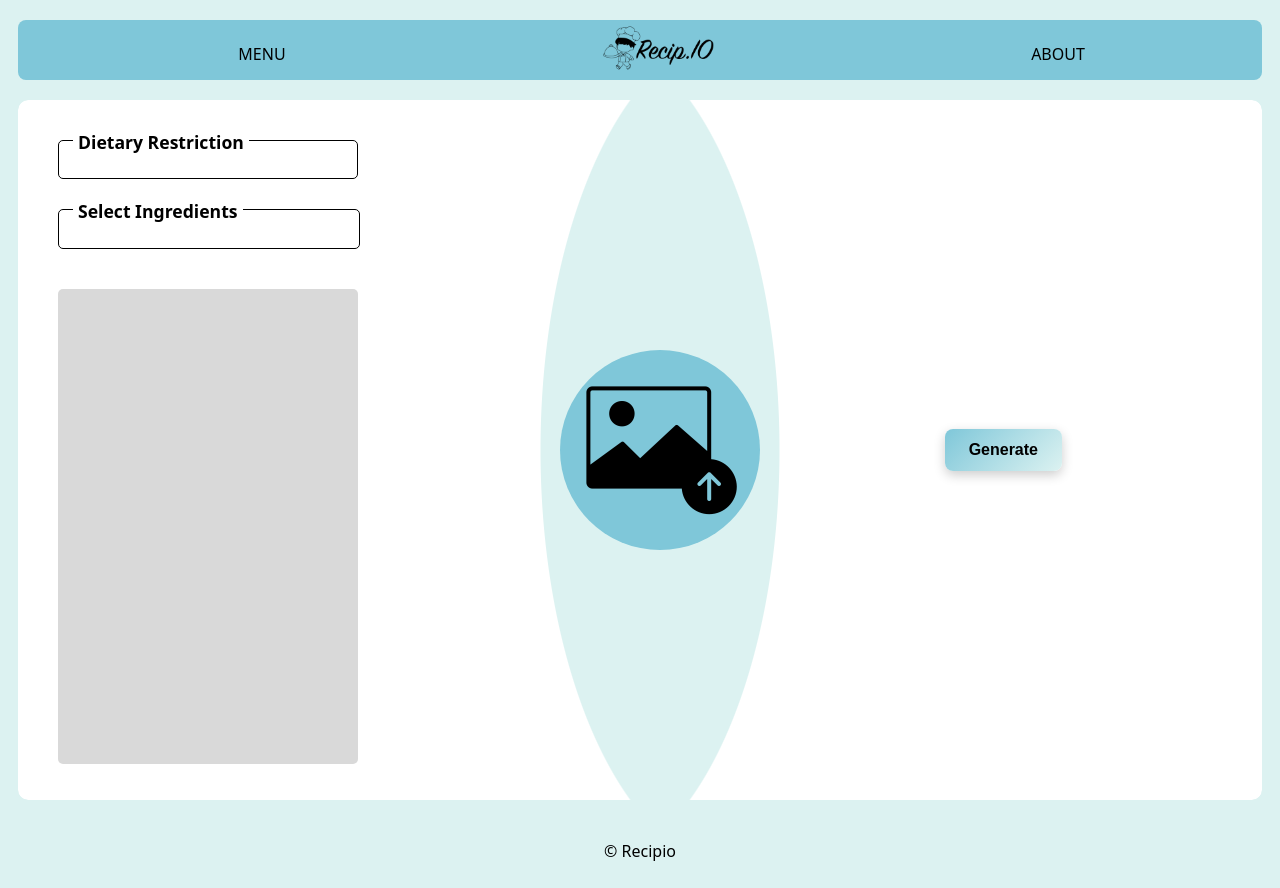
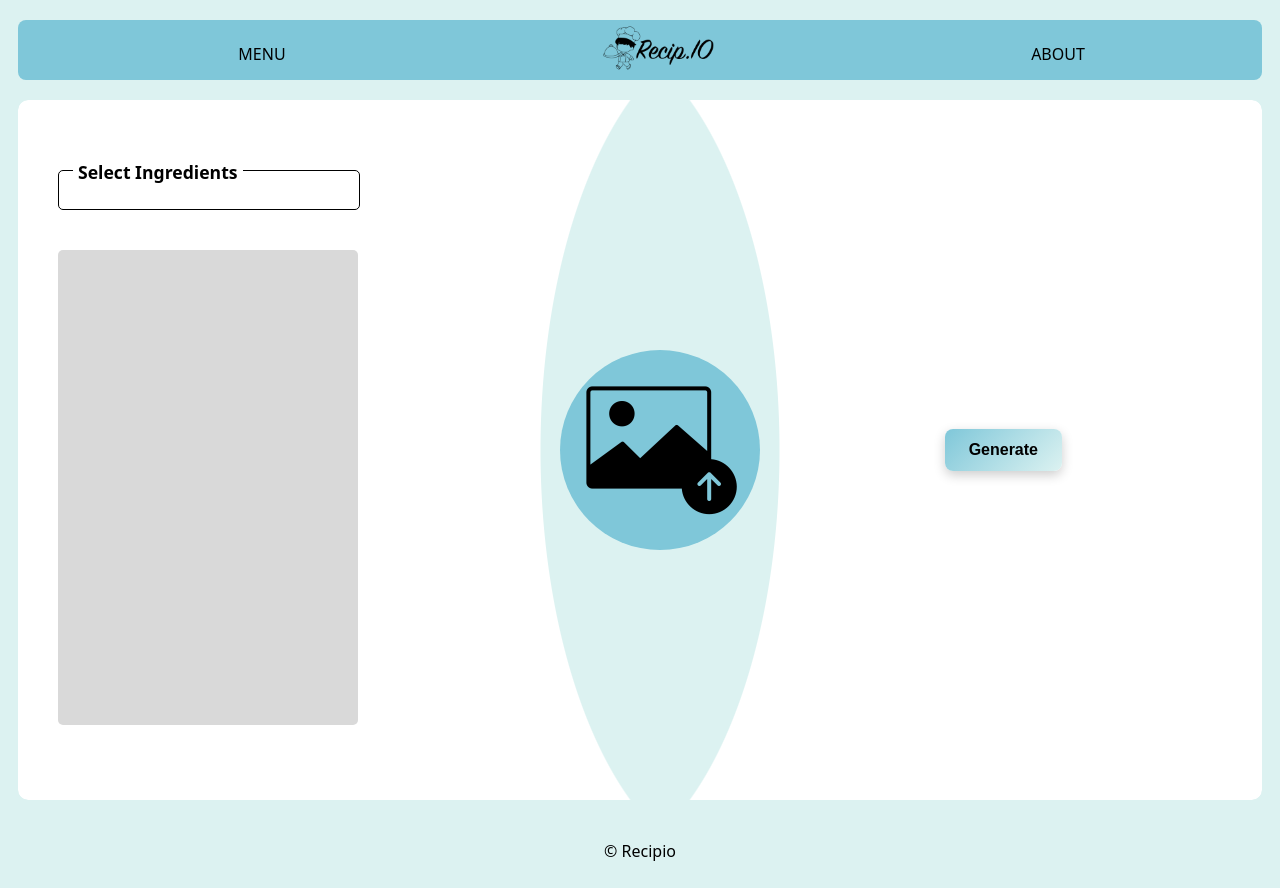
Before and after one commit to StoicNeutron/RecipioFront, a React (Vite) app: page / in a window 1280 px wide. Built offline with nearby package versions, Linux system fonts and the light colour scheme.

Commit message:
fix some bela request

```diff
--- a/src/components/About.jsx
+++ b/src/components/About.jsx
@@ -24,7 +24,7 @@ function About({ className }) {
                 <li style={{ fontWeight: "bold" }}>Frontend</li>
                 <ol>
                     <li>Samnang Thorn</li>
-                    <li>Sriya Med</li>
+                    <li>Sriya Medarametla</li>
                     <li>Ahnaf Talukder</li>
                     <li>Arman Mahjoor</li>
                 </ol>
--- a/src/components/Left_section.jsx
+++ b/src/components/Left_section.jsx
@@ -24,7 +24,6 @@ function Left_section() {
 
     return (
         <div class="curved_edge_left">
-            <Input/>
             <Input2 onSelectIngredient={handleSelectIngredient} />
             <Basket
                 selectedIngredients={selectedIngredients}
```
